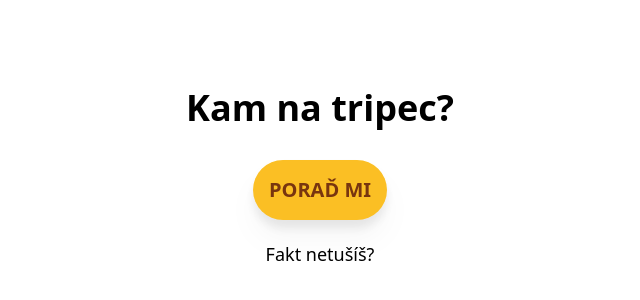
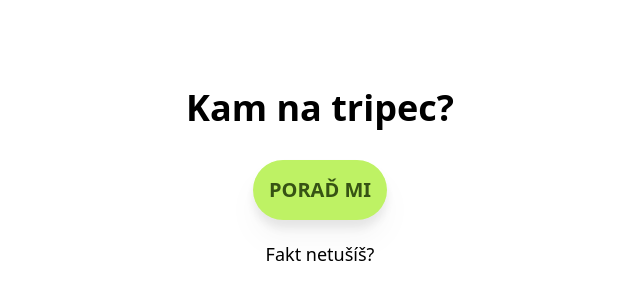
Before and after one commit to petrkucerak/jaky-citat, a Next.js app: page / in a window 1280 px wide. Shown: the part 222-522 px from the top of the page, without its empty margins (320-960 px from the left). Built offline with nearby package versions, Linux system fonts and the light colour scheme.

Commit message:
Update colors

```diff
--- a/pages/index.js
+++ b/pages/index.js
@@ -12,8 +12,8 @@ function getText() {
 
 const name = "Kam se dneska vydat?";
 const description = "Netušíš, kam se dneska vydat na tripec? Nech si poradit!";
-const theme_color = "#fbbf24";
-const url = "https://co-jist.vercel.app/";
+const theme_color = "#365314";
+const url = "https://kam-jet.vercel.app/";
 
 export default function Home() {
   const [text, setText] = useState("Fakt netušíš?");
@@ -72,7 +72,7 @@ export default function Home() {
         </h1>
         <button
           onClick={() => setText(getText())}
-          className="p-4 bg-amber-400 text-amber-900 rounded-full drop-shadow-xl font-semibold uppercase text-xl"
+          className="p-4 bg-lime-300 text-lime-900 rounded-full drop-shadow-xl font-semibold uppercase text-xl"
         >
           poraď mi
         </button>
```
Also changed, not shown: manifest.json.
